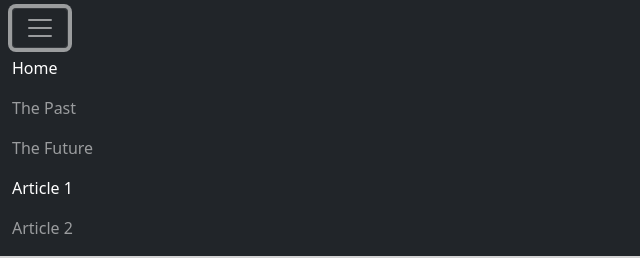
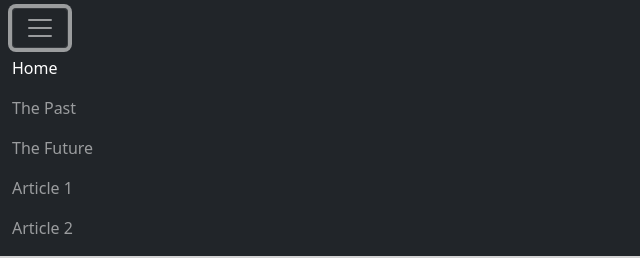
Before and after one commit to KendallEverly/Project1, a plain HTML site: page public_html/future.html in a window 1280 px wide. Both pictures are taken after a click on the button "Toggle navigation". Shown: the top 258 px of the page, 0-640 px from the left. Drawn offline with nearby package versions, Linux system fonts and the light colour scheme.

```diff
--- a/public_html/future.html
+++ b/public_html/future.html
@@ -25,7 +25,7 @@
           <a class="nav-link" href="future.html">The Future</a>
         </li>
         <li class="nav-item">
-          <a class="nav-link active" aria-current="page" href="article1.html">Article 1</a>
+          <a class="nav-link" href="article1.html">Article 1</a>
         </li>
         <li class="nav-item">
           <a class="nav-link" href="article2.html">Article 2</a>
```
